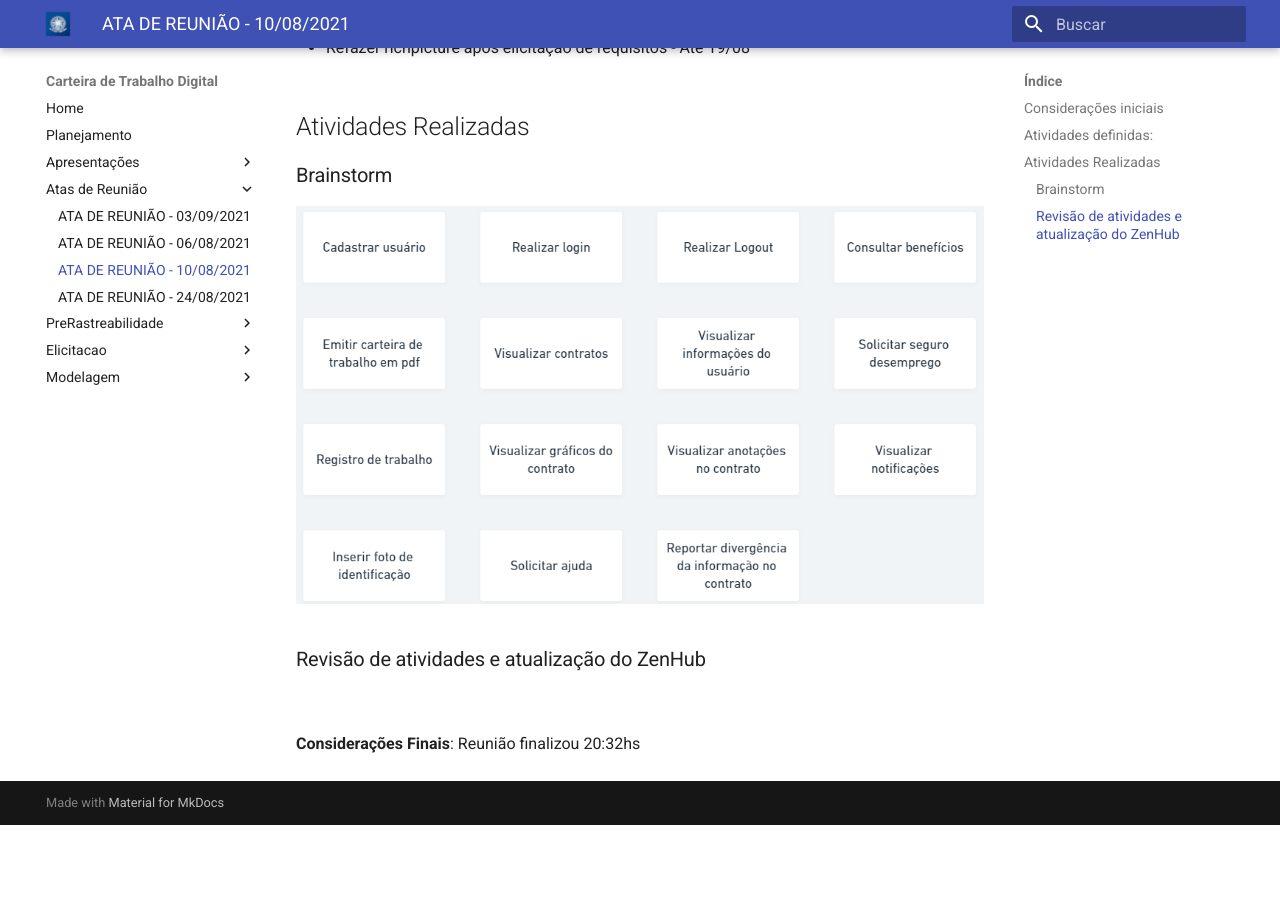
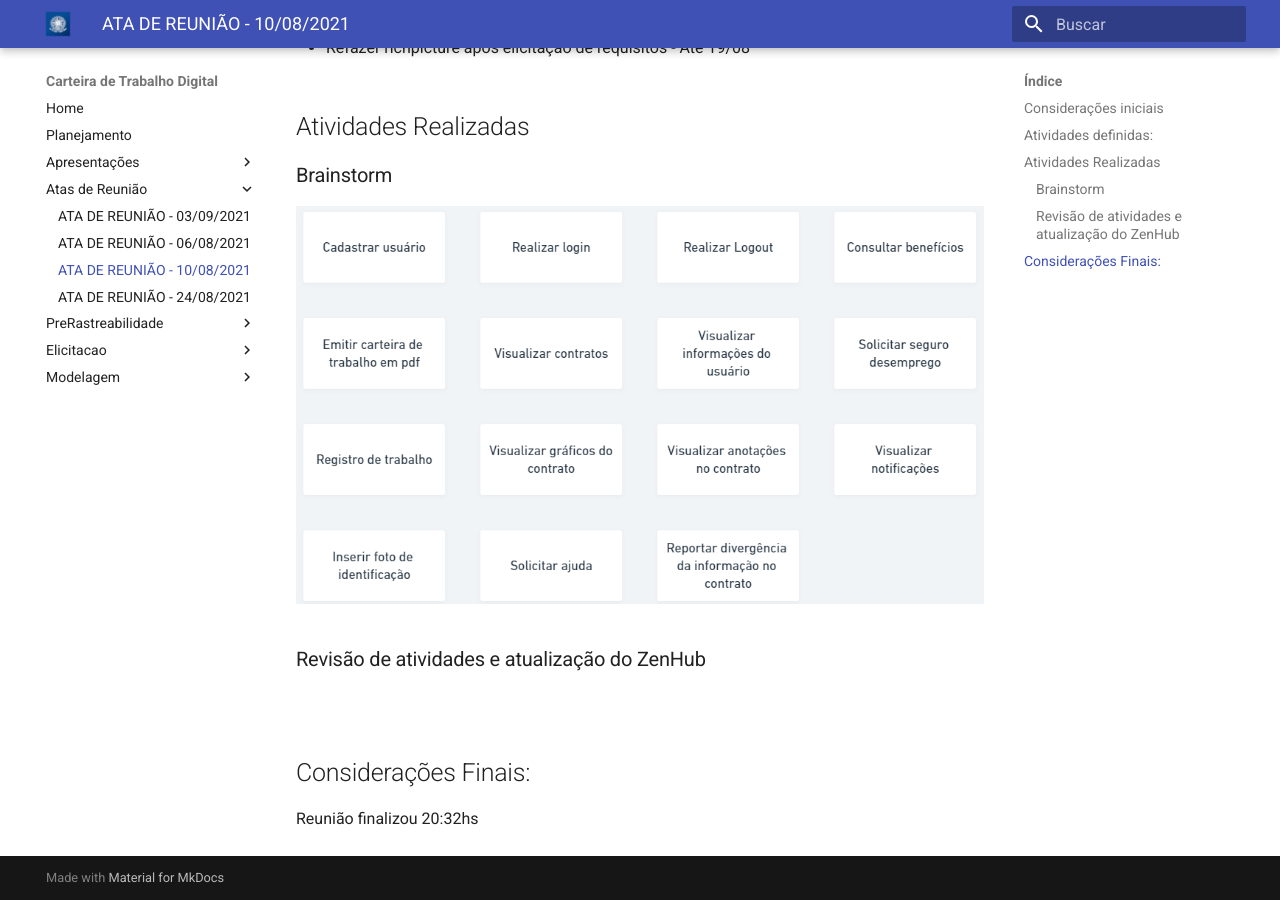
Before and after one commit to Requisitos-de-Software/2021.1-CarteiradeTrabalhoDigital, an MkDocs documentation site: the page built from docs/Atas de Reunião/reuniao_10_08.md, in a window 1280 px wide and 900 px high, scrolled down 512 px. Built offline with MkDocs 1.6.1 and Material for MkDocs 9.7.7, drawn with Linux system fonts in a browser that asks for light colours; before the commit the page ends 1337 px from its top, so only the background shows below that.

Commit message:
Update reuniao_10_08.md

```diff
--- a/docs/Atas de Reunião/reuniao_10_08.md
+++ b/docs/Atas de Reunião/reuniao_10_08.md
@@ -25,4 +25,5 @@ Reunião iniciou 19:15hs via Discord
 ### Revisão de atividades e atualização do ZenHub
 <br />
 
-**Considerações Finais**: Reunião finalizou 20:32hs
+## Considerações Finais:
+Reunião finalizou 20:32hs
```
